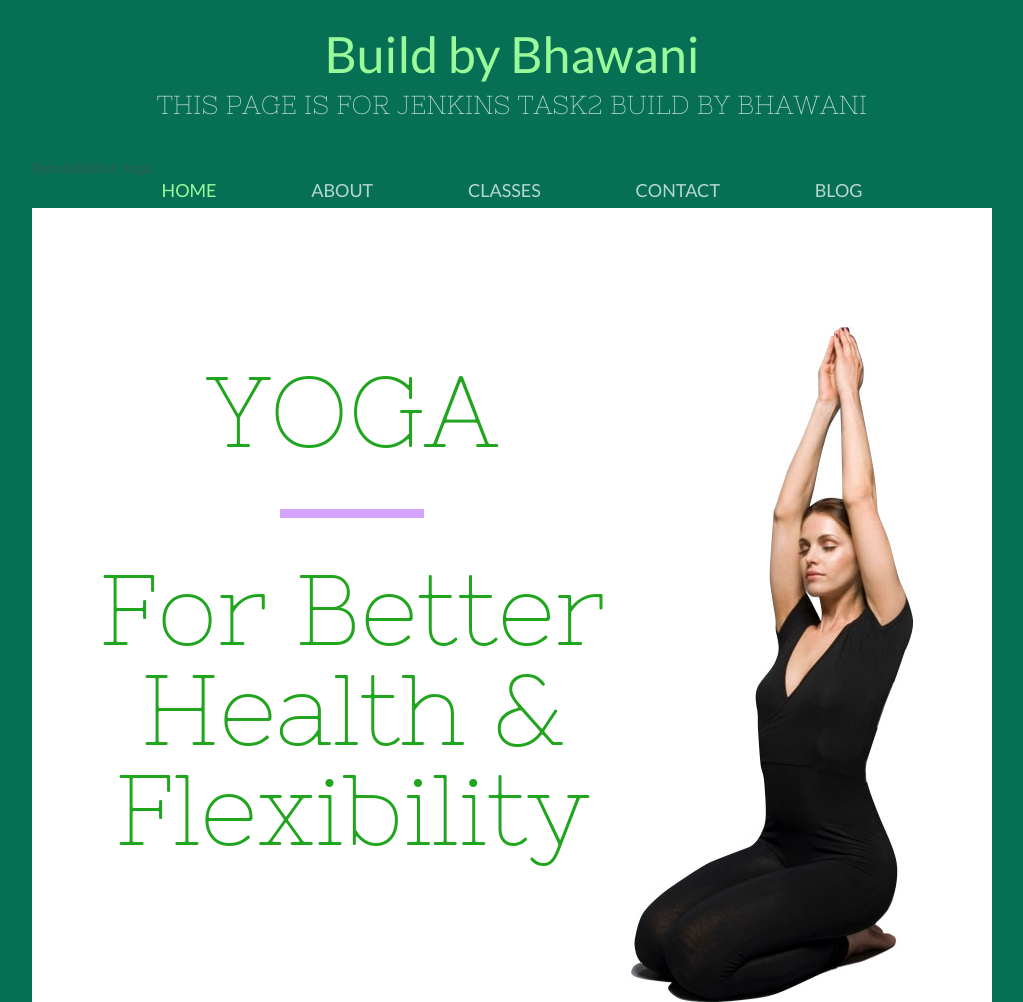
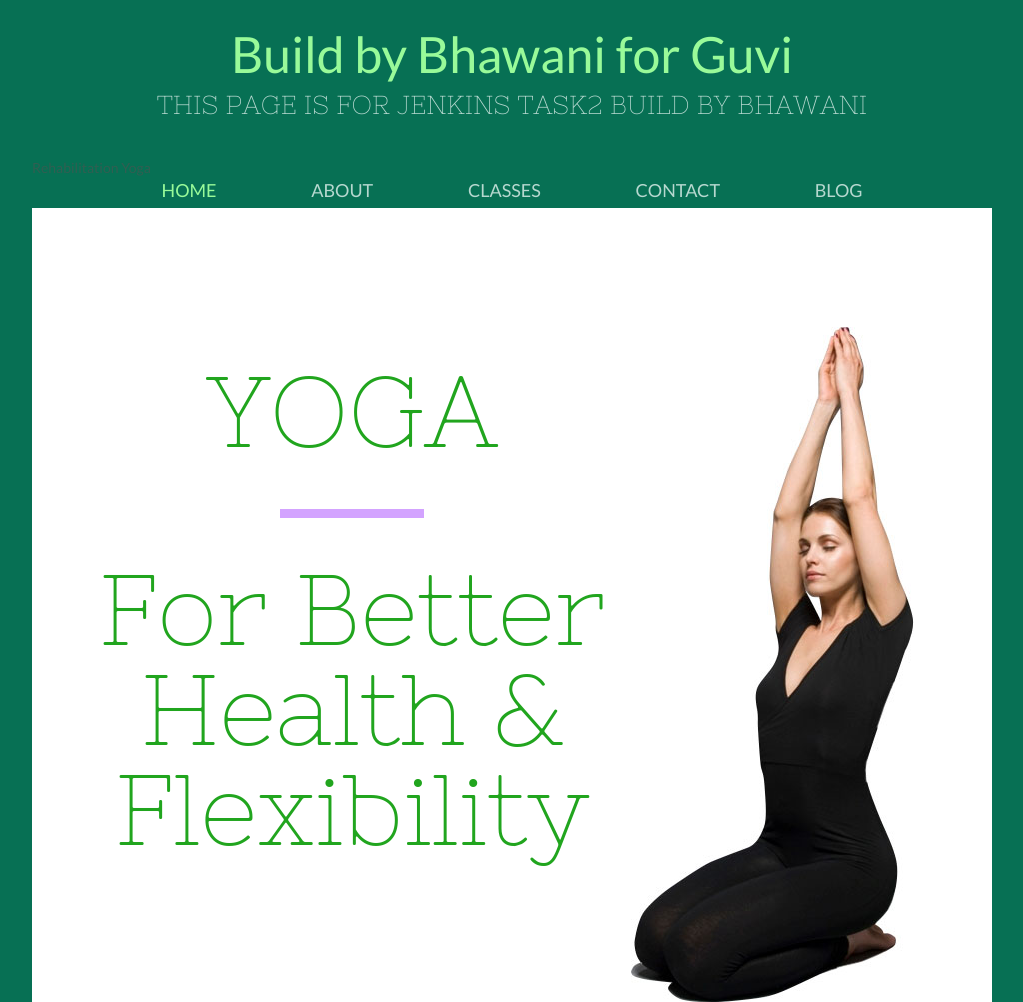
Before and after one commit to bhawanirajsinghranawat-ctrl/jenkinstask2, a plain HTML site: page rehabilitation-yoga/upload/index.html in a window 1280 px wide. Shown: the top 1002 px of the page, without its empty margins (128-1151 px from the left). Drawn offline with Linux system fonts and the light colour scheme.

Commit message:
changes in html

```diff
--- a/rehabilitation-yoga/upload/index.html
+++ b/rehabilitation-yoga/upload/index.html
@@ -11,7 +11,7 @@
 </head>
 <body>
 	<div id="header">
-		<h1><a href="index.html">Build by Bhawani
+		<h1><a href="index.html">Build by Bhawani for Guvi
 			<span>This page is for jenkins task2 build by Bhawani</span></a></h1>
 			<span>Rehabilitation Yoga</span></a></h1>
 		<ul id="navigation">
```
Also changed, not shown: 1 other file.
